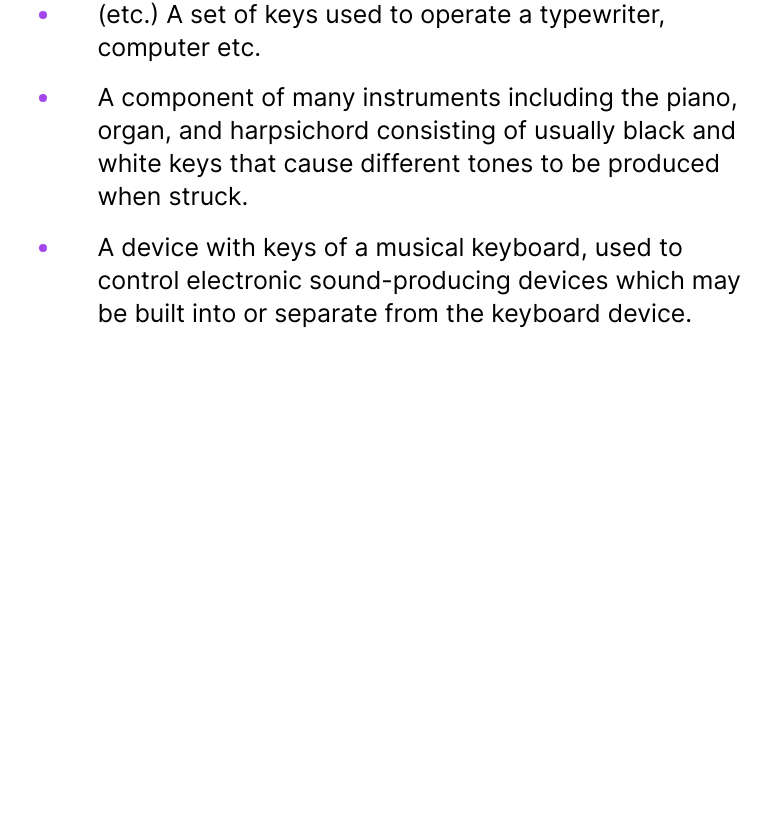
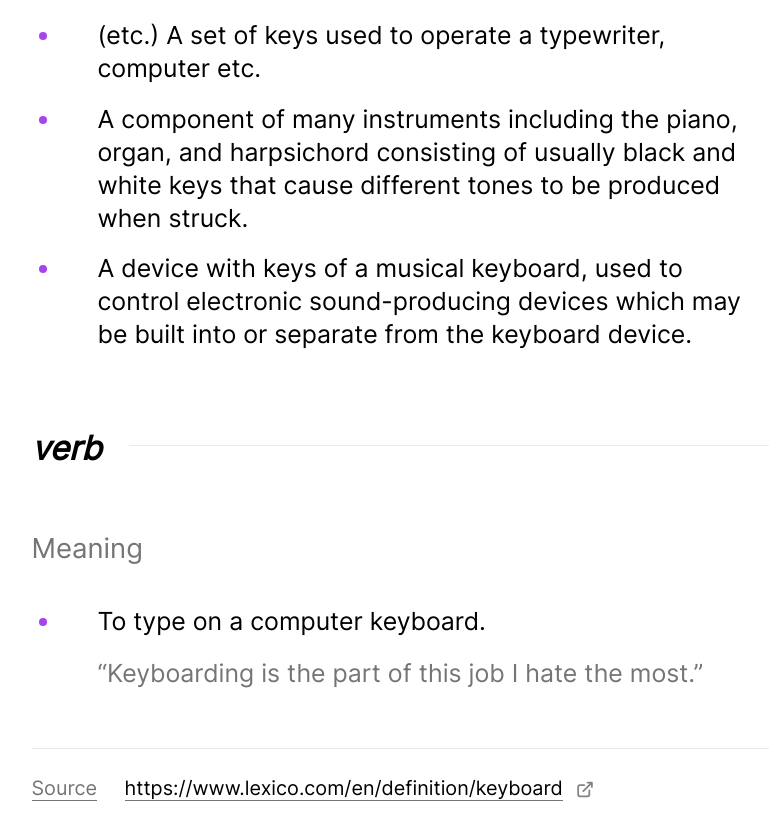
Before and after one commit to kristijan-kresic-hvar/dictionary-web-app-frontend-mentor, a React (Vite) app: page / in a window 1280 px wide. Shown: the part 696-1536 px from the top of the page, without its empty margins (240-1011 px from the left). Before the commit the page ends 1099 px from the top, so only its background shows below. Built offline with nearby package versions, Linux system fonts and the light colour scheme.

Commit message:
Finished dictionary ui, ui bug fixes

```diff
--- a/src/App.tsx
+++ b/src/App.tsx
@@ -8,16 +8,18 @@ function App(): JSX.Element {
   }
 
   return (
-    <div className="dark:bg-[#050505] bg-white transition-bg ease-in-out duration-200 delay-100">
+    <div className="dark:bg-[#050505] bg-white w-full h-full transition-bg ease-in-out duration-200 delay-100">
       <main className="container">
-        <Navbar />
+        <div className="pt-[1.5rem] sm:pt-[3.6rem]">
+          <Navbar />
+        </div>
         <div className="mt-[3.13rem]">
           <Search
             onSearch={onSearch}
             placeholder="Enter a word and press enter..."
           />
         </div>
-        <div className="mt-[2.8rem]">
+        <div className="mt-[2.8rem] pb-[1.5rem] sm:pb-[3.6rem]">
           <Dictionary />
         </div>
       </main>
--- a/src/components/Dictionary/Dictionary.tsx
+++ b/src/components/Dictionary/Dictionary.tsx
@@ -57,6 +57,57 @@ const Dictionary = (): JSX.Element => {
           </li>
         </ul>
       </div>
+      <div className="mb-[2.5rem]">
+        <div className="flex items-center justify-between mb-[2.5rem]">
+          <h3 className="italic font-bold text-[1.5rem] pr-[1.25rem] dark:text-white">
+            verb
+          </h3>
+          <div className="w-full h-[1px] bg-[#E9E9E9] mb-1 dark:bg-[#3A3A3A]"></div>
+        </div>
+        <h3 className="font-[400] text-[1.25rem] text-[#757575] mb-[1.6rem]">
+          Meaning
+        </h3>
+        <ul className="list-disc marker:text-purple ml-[1.4rem] mb-[2.5rem]">
+          <li className="pl-[1rem] sm:pl-[1.6rem] pb-[0.8rem] font-[400] leading-[1.5rem] text-[1.13rem] dark:text-white">
+            To type on a computer keyboard.
+          </li>
+          <li className="marker:text-transparent">
+            <span className="block pl-[1rem] sm:pl-[1.6rem] text-[#757575] font-[400] text-[1.13rem]">
+              “Keyboarding is the part of this job I hate the most.”
+            </span>
+          </li>
+        </ul>
+      </div>
+      <div className="w-full h-[1px] bg-[#E9E9E9] dark:bg-[#3A3A3A] mb-[1.3rem]"></div>
+      <div className="flex items-center justify-start">
+        <h4 className="leading-[1.06rem] text-[0.9rem] text-[#757575] mr-[1.25rem] border-b border-b-[#757575]">
+          Source
+        </h4>
+        <a
+          target="_blank"
+          rel="noreferrer noopener"
+          href="https://www.lexico.com/en/definition/keyboard"
+          className="dark:text-white border-b border-b-[#757575] leading-[1.06rem] text-[0.9rem]">
+          https://www.lexico.com/en/definition/keyboard
+        </a>
+        <span>
+          <svg
+            xmlns="http://www.w3.org/2000/svg"
+            className="w-[0.75rem] h-[0.75rem] ml-[0.63rem]"
+            width="14"
+            height="14"
+            viewBox="0 0 14 14">
+            <path
+              fill="none"
+              stroke="#838383"
+              strokeLinecap="round"
+              strokeLinejoin="round"
+              strokeWidth="1.5"
+              d="M6.09 3.545H2.456A1.455 1.455 0 0 0 1 5v6.545A1.455 1.455 0 0 0 2.455 13H9a1.455 1.455 0 0 0 1.455-1.455V7.91m-5.091.727 7.272-7.272m0 0H9m3.636 0V5"
+            />
+          </svg>
+        </span>
+      </div>
     </div>
   )
 }
--- a/src/components/Navbar/Navbar.tsx
+++ b/src/components/Navbar/Navbar.tsx
@@ -4,7 +4,7 @@ import { handleFontChange } from './utils'
 
 const Navbar = (): JSX.Element => {
   return (
-    <nav className="w-full flex justify-between pt-[58px] pb-[51] items-center">
+    <nav className="w-full flex justify-between pb-[51] items-center">
       <section>
         <svg
           xmlns="http://www.w3.org/2000/svg"
--- a/src/index.css
+++ b/src/index.css
@@ -33,12 +33,16 @@ html {
   font-size: 16px;
 }
 
+html.dark {
+  background: #050505;
+}
+
 body {
   font-family: 'Inter', sans-serif;
 }
 
 .container {
-  width: 95%;
+  width: 90%;
   max-width: 737px;
   margin: 0 auto;
 }
```
